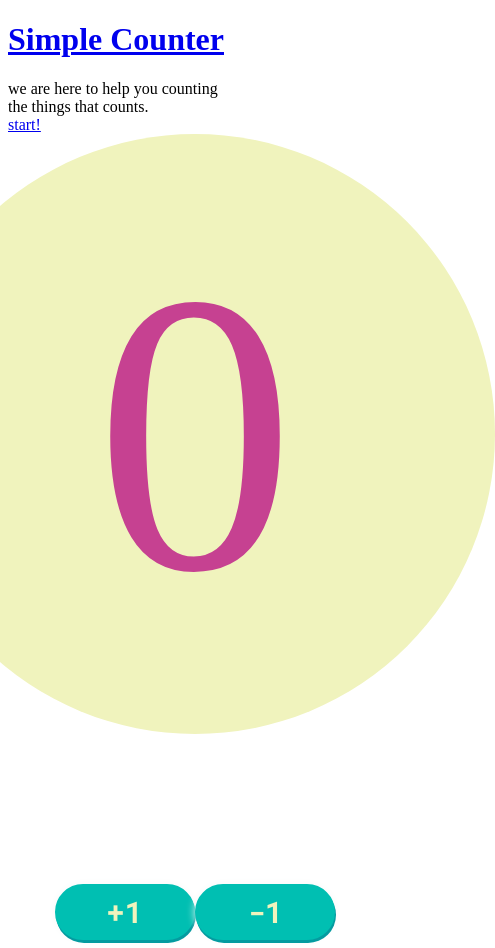
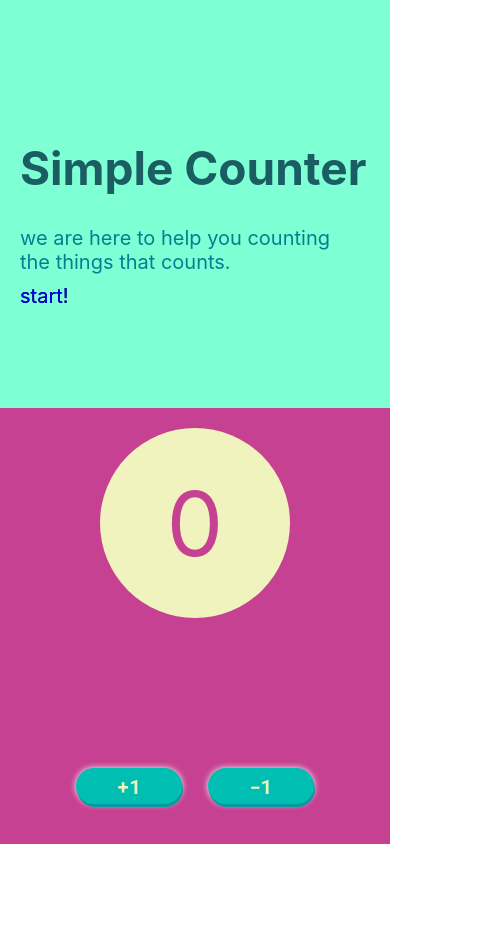
Before and after one commit to indiamaris/simple-counter, a React (Create React App) app: page /loving in a window 390 px wide. Shown: the whole page, 495 px wide, since content can reach past the window. After the commit the page ends 844 px from the top, so only its background shows below. Built offline with nearby package versions, Linux system fonts and the light colour scheme.

Commit message:
mobile-version;

```diff
--- a/src/App.js
+++ b/src/App.js
@@ -1,6 +1,5 @@
 /** @format */
 
-import './App.css';
 import Home from './components/pages/home/home';
 
 function App() {
--- a/src/components/button/counter-button.module.css
+++ b/src/components/button/counter-button.module.css
@@ -16,3 +16,11 @@
 	cursor: pointer;
 
 }
+
+@media screen and (min-width: 300px)
+ {.btn {font-size: 20px;
+	height: 30px;
+	width: 100px;
+}
+
+}
--- a/src/components/counter/counter.module.css
+++ b/src/components/counter/counter.module.css
@@ -20,7 +20,7 @@ align-items: center;
 
 @media screen and (min-width: 300px) {
 .counterPage {
-	font-size: 90px;
+	font-size: 20px;
 }
 
 
--- a/src/components/header/header.module.css
+++ b/src/components/header/header.module.css
@@ -3,19 +3,24 @@
 @import url('https://fonts.googleapis.com/css2?family=Roboto+Mono:wght@700&display=swap');
 /** @format */
 
-@media screen and (min-width: 900px) {
 
 	.header{
-		color: #C64191;
+
 		color: #1A5E63;
 		font-size: 65px;
 	}
 
-}
+
 
 @media screen and (min-width: 300px) {
 
+.header{
 
+			color: #1A5E63;
+					font-size: 46px;
+					padding-bottom: 20px;
+
+	}
 
 
 
--- a/src/components/mainInfo/mainInfo.module.css
+++ b/src/components/mainInfo/mainInfo.module.css
@@ -15,7 +15,12 @@ padding-bottom: 20px;
 }
 
 @media screen and (min-width: 300px) {
-
+	.mainInfo{
+		color: #028090;
+		font-size: 20px;
+		padding-top: 10px;
+		padding-bottom: 10px;
+	}
 
 
 
--- /dev/null
+++ b/src/components/start-button/start-button.jsx
@@ -0,0 +1,11 @@
+import { Link } from 'react-router-dom';
+import styles from './start-button.module.css';
+export const StartButton = () => {
+	return (
+		<Link to={'/loving'}>
+
+				<span className={styles.start}>start!</span>
+
+		</Link>
+	);
+};
--- /dev/null
+++ b/src/components/start-button/start-button.module.css
@@ -0,0 +1,20 @@
+	.start {
+
+		cursor: pointer;
+		--s: 0.1em; /* the thickness of the line */
+		--c: #0baab5;
+		padding-bottom: var(--s);
+		background: linear-gradient(90deg, var(--c) 50%, #000 0)
+				calc(100% - var(--_p, 0%)) / 200% 100%,
+			linear-gradient(var(--c) 0 0) 0% 100% / var(--_p, 0%) var(--s)
+				no-repeat;
+		-webkit-background-clip: text, padding-box;
+		background-clip: text, padding-box;
+		transition: 0.5s;
+	}
+
+	.start:hover {
+		--_p: 100%;
+		color:#1A5E63;
+
+	}
--- a/src/components/total/total.module.css
+++ b/src/components/total/total.module.css
@@ -20,3 +20,17 @@
     justify-content: center;
 
 }
+
+@media screen and (min-width: 300px) {
+
+    .total{
+        font-size: 90px;
+    }
+    .totalContainer{
+    border-radius: 60%;
+    padding: 20px;
+        background-color: #F0F3BD;
+          width: 150px;
+    height: 150px;}
+
+}
--- a/src/pages/home/home.css
+++ b/src/pages/home/home.css
@@ -3,8 +3,7 @@
 @import url('https://fonts.googleapis.com/css2?family=Roboto+Mono:wght@700&display=swap');
 /** @format */
 
-@media screen and (min-width: 900px) {
-	a {
+a {
 		text-decoration: none;
 		cursor: pointer;
 	}
@@ -32,23 +31,24 @@
 		margin-top: -60px;
 	}
 
+
 	.homeContainer{
 		width: 100vw;
 		height: 100vh;
 		display: grid;
 		grid-template-columns: 1fr 1fr;
-		grid-template-rows: 1fr 3fr 1fr;
+		grid-template-rows: 1fr;
 	}
 
 		.main{
 				font-size: 65px;
-		grid-area: 1 /1 /4 /2;
+		grid-area: 1 /1 /2 /2;
 		background-color: #00BFB2;
 		color: #C64191;
 	}
 
 		.counter{
-		grid-area: 1 /2 /4 /3;
+		grid-area: 1 /2 /2 /3;
 		background-color: #C64191;
 				padding: 20px;
 	}
@@ -63,33 +63,33 @@
 		justify-content: center;
 	}
 
-	.start {
-		cursor: pointer;
-		--s: 0.1em; /* the thickness of the line */
-		--c: #0baab5;
-		padding-bottom: var(--s);
-		background: linear-gradient(90deg, var(--c) 50%, #000 0)
-				calc(100% - var(--_p, 0%)) / 200% 100%,
-			linear-gradient(var(--c) 0 0) 0% 100% / var(--_p, 0%) var(--s)
-				no-repeat;
-		-webkit-background-clip: text, padding-box;
-		background-clip: text, padding-box;
-		transition: 0.5s;
-	}
-
-	.start:hover {
-		--_p: 100%;
-		color:#1A5E63;
-	}
 
 
 
+@media screen and (max-width: 768px) {
+	.homeContainer {
+		grid-template-columns: 1fr;
+		grid-template-rows: 1fr 1fr;
+	}
+
+	.main {
+		font-size: 35px;
+		grid-area: 1 / 1 / 2 / 2;
+		background-color: #00BFB2;
+		color: #C64191;
+	}
+
+	.counter {
+		grid-area: 2 / 1 / 3 / 2;
+		background-color: #C64191;
+		padding: 20px;
+		padding-bottom: 40px;
+	}
+
+	.start {
+		width: 100%;
+		padding-top: 30px;
+		text-align: center;
+		grid-area: 2 / 1 / 3 / 2;
+	}
 }
-
-@media screen and (min-width: 300px) {
-
-
-
-
-
-}
--- a/src/pages/home/home.jsx
+++ b/src/pages/home/home.jsx
@@ -1,7 +1,8 @@
 /** @format */
 import React from 'react';
-import { Link, Outlet } from 'react-router-dom';
+import { Outlet } from 'react-router-dom';
 import Header from '../../components/header/header';
+import { StartButton } from '../../components/start-button/start-button';
 import './home.css';
 const Home = () => {
 	return (
@@ -9,9 +10,8 @@ const Home = () => {
 			<div className="main">
 				<div className='headerContainer'>
 					<Header />
-					<Link to={'/loving'}>
-					<span className='start'>start!</span>
-				</Link></div></div>
+					<StartButton />
+				</div></div>
 			<div className="counter">				<Outlet /></div>
 		</div>
 	);
```
Also changed, not shown: src/App.css (added).
